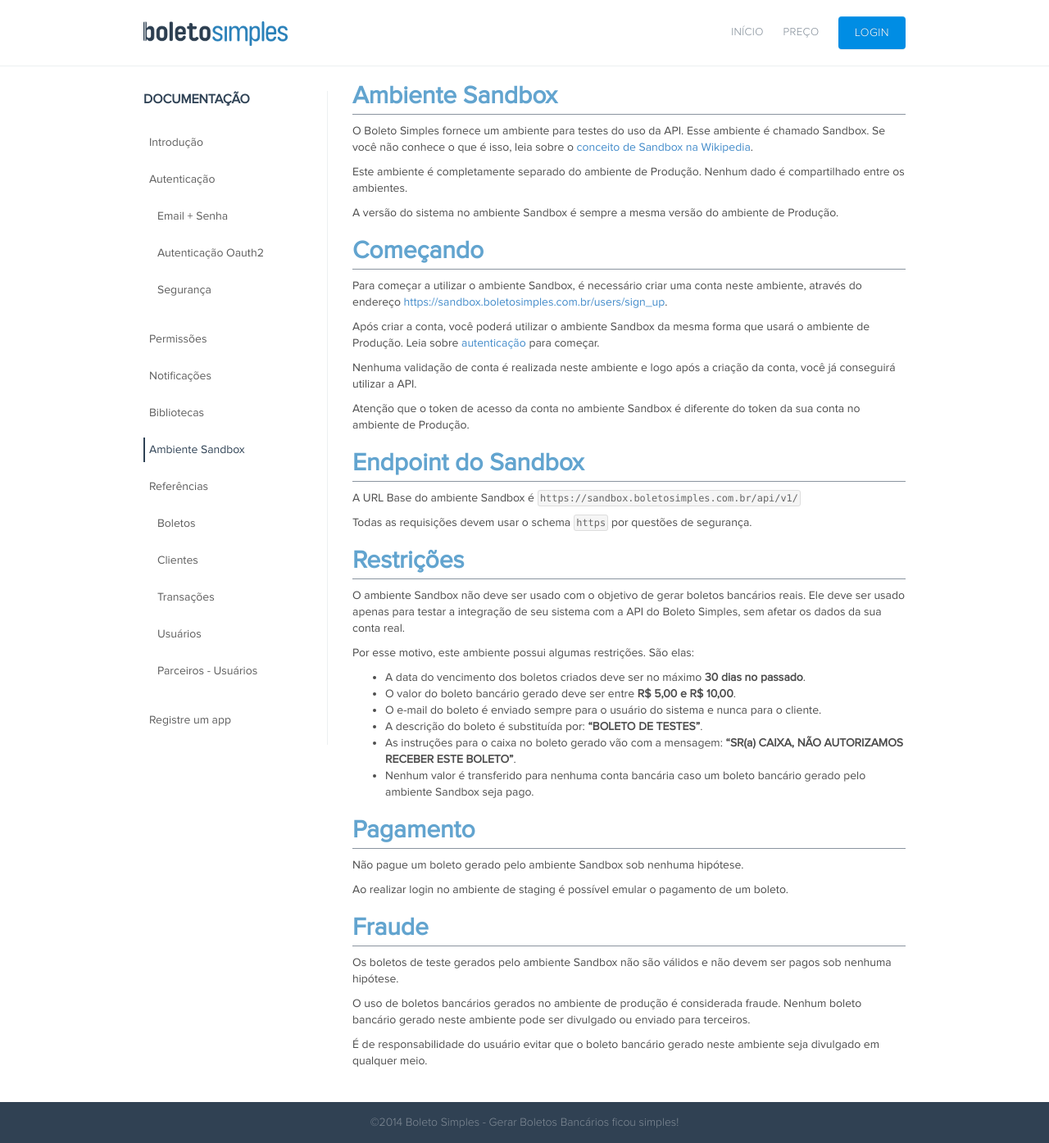
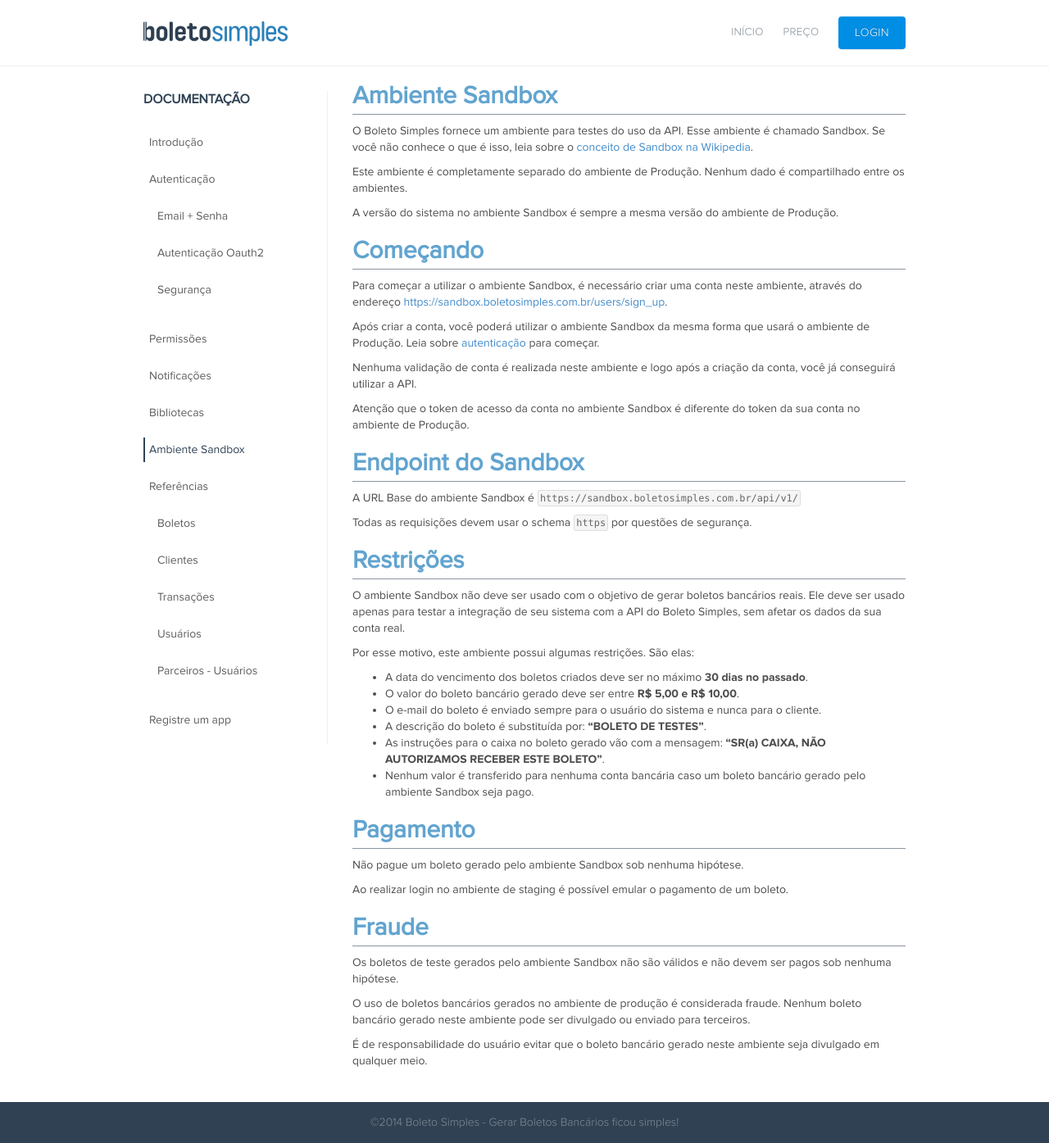
Before and after one commit to BoletoSimples/boletosimples-docs, a Jekyll site: the page built from sandbox.md, in a window 1280 px wide. Shown: the whole page at 82% size. Built offline with Jekyll 4.4.1, drawn with Linux system fonts in a browser that asks for light colours.

Commit message:
increase the weight of "strong" and "b" html tags

```diff
--- a/css/style.css
+++ b/css/style.css
@@ -237,6 +237,9 @@ article h3#parceiros:before { margin-left: 0; }
 article h3#usurios:after,
 article h3#parceiros:after { margin-right: 0; }
 
+article strong,
+article b { font-family: 'proxima_nova_rgbold'; }
+
 /******************************************************************************/
 
 /*Footer*/
```
